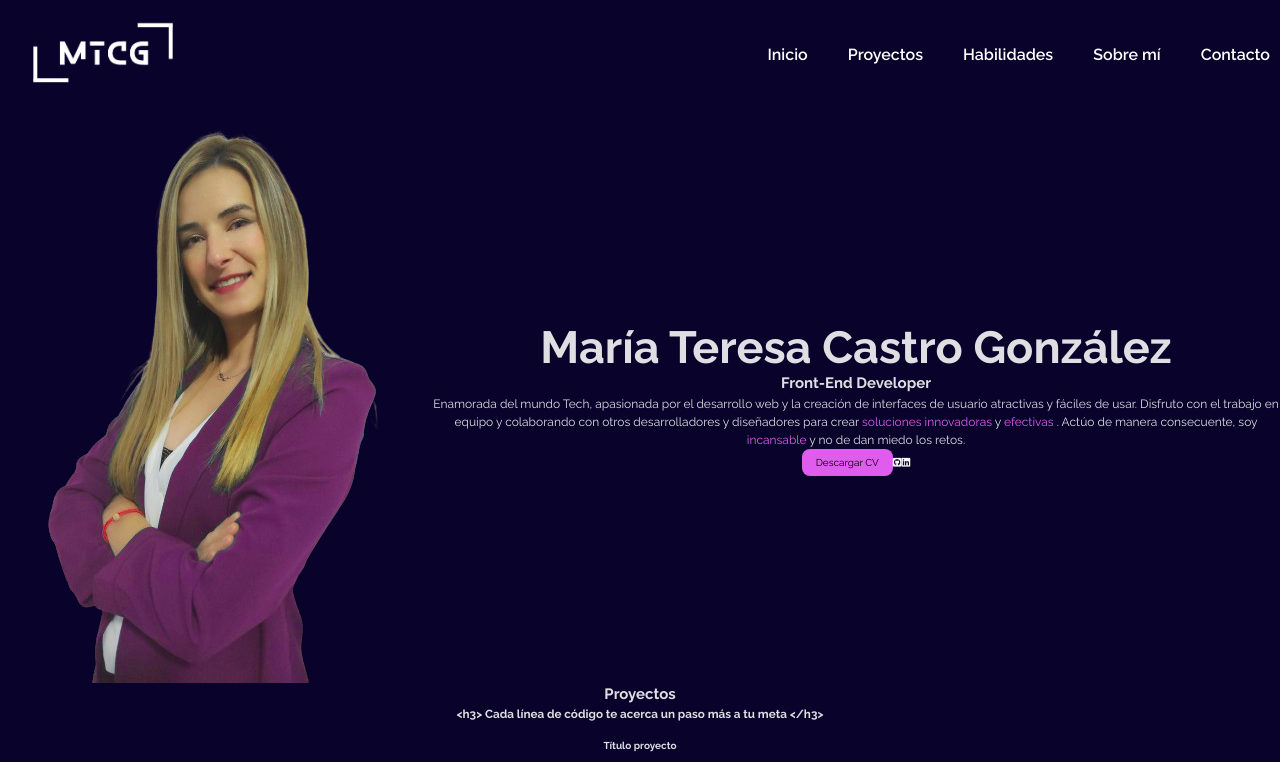
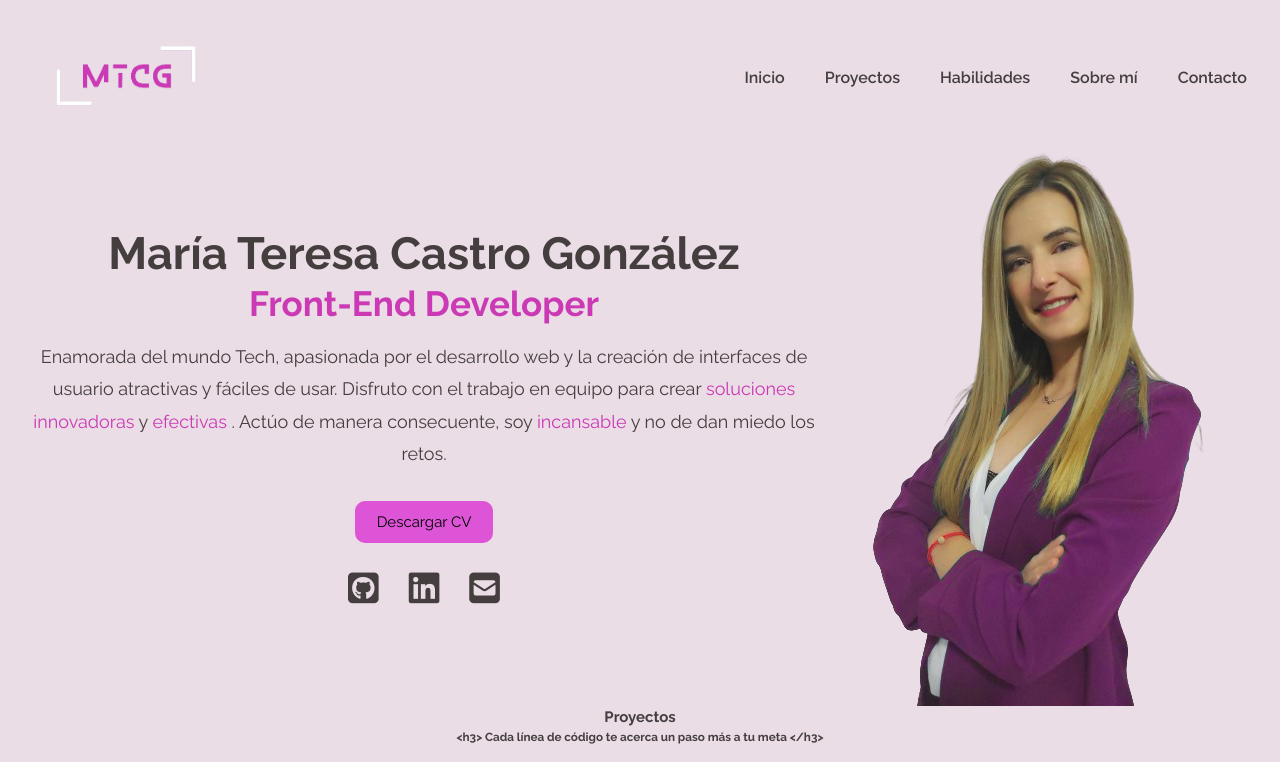
Before and after one commit to mteresacastro/My-Portfolio, a React (Vite) app: page / in a window 1280 px wide. Shown: the top 762 px of the page. Built offline with nearby package versions, Linux system fonts and the light colour scheme.

Commit message:
finished intro

```diff
--- a/src/components/App.jsx
+++ b/src/components/App.jsx
@@ -60,9 +60,11 @@ function App() {
         </section>
         <section className="mainContact" id="mainContact">
           <h2>Contacta conmigo</h2>
-          <form action="https://formsubmit.co/your@email.com" method="POST">
+          <form action="https://formsubmit.co/m.teresacastrogonzalez@gmail.com" method="POST">
             <label htmlFor="email">E-mail</label>
             <input name="email" id="email" type="text" placeholder="email@correo.com" />
+            <label htmlFor="subject">Asunto</label>
+            <input name="subject" id="subject" type="text" placeholder="Tema a tratar..." />
             <label htmlFor="contact">Mensaje</label>
             <textarea name="contact" id="" cols="30" rows="10" placeholder="Estamos interesados en tu perfil..."></textarea>
             <div><button type="submit">Enviar</button></div>
--- a/src/components/Header.jsx
+++ b/src/components/Header.jsx
@@ -2,7 +2,7 @@
 import '../styles/header.scss';
 import PropTypes from 'prop-types';
 
-import milogo from '../../src/assets/milogo.png'
+import milogo from '../../src/assets/miLogoMorado.png'
 
 function Header({ toggleMenu, menuShow }) {
 
--- a/src/components/IntroSection.jsx
+++ b/src/components/IntroSection.jsx
@@ -12,13 +12,14 @@ function IntroSection() {
             <div className="mainIntro__data">
                 <h1 className="mainIntro__data--h1">María Teresa Castro González</h1>
                 <h2 className="mainIntro__data--h2">Front-End Developer</h2>
-                <p className="mainIntro__data--desc">Enamorada del mundo Tech, apasionada por el desarrollo web y la creación de interfaces de usuario atractivas y fáciles de usar. Disfruto con el trabajo en equipo y colaborando con otros desarrolladores y diseñadores para crear <span className="mainIntro__data--desc-span">soluciones innovadoras</span> y <span className="mainIntro__data--desc-span">efectivas</span> . Actúo de manera consecuente, soy <span className="mainIntro__data--desc-span">incansable</span> y no de dan miedo los retos.</p>
+                <p className="mainIntro__data--desc">Enamorada del mundo Tech, apasionada por el desarrollo web y la creación de interfaces de usuario atractivas y fáciles de usar. Disfruto con el trabajo en equipo para crear <span className="mainIntro__data--desc-span">soluciones innovadoras</span> y <span className="mainIntro__data--desc-span">efectivas</span> . Actúo de manera consecuente, soy <span className="mainIntro__data--desc-span">incansable</span> y no de dan miedo los retos.</p>
+                <a href="../src/assets/CV_Teresa_Castro_G.pdf" download="MTeresaCastro-CV.pdf">
+                    <button className="btn">Descargar CV</button>
+                </a>
                 <div className='mainIntro__data--contactInfo'>
-                    <a href="../src/assets/CV_Teresa_Castro_G.pdf" download="MTeresaCastro-CV.pdf">
-                        <button className="btn">Descargar CV</button>
-                    </a>
                     <a href="https://github.com/mteresacastro" target='_blank' rel="noreferrer"><i className="fa-brands fa-square-github"></i></a>
                     <a href="https://www.linkedin.com/in/mteresacastro" target='_blank' rel="noreferrer"><i className="fa-brands fa-linkedin"></i></a>
+                    <a href="mailto:m.teresacastrogonzalez@gmail.com" target='_blank' rel="noreferrer"><i className="fa-solid fa-square-envelope"></i></a>
                 </div>
             </div>
 
@@ -27,9 +28,4 @@ function IntroSection() {
     );
 }
 
-IntroSection.propTypes = {
-    toggleMenu: PropTypes.func.isRequired,
-    menuShow: PropTypes.bool.isRequired
-};
-
 export default IntroSection;
--- a/src/index.css
+++ b/src/index.css
@@ -2,20 +2,18 @@
   font-family: 'Raleway', sans-serif;
   line-height: 1.5;
   font-weight: 400;
-  margin:0;
-  padding:0.5;
-  color-scheme: light dark;
-  color: rgba(255, 255, 255, 0.87);
-  background-color: #09022a;
+  margin:2.3rem;
+  color: rgba(43, 38, 38, 0.87);
+  background-color: #eadde6;
 }
 
 a {
   font-weight: 600;
-  color: #ffffff;
+  color:rgba(43, 38, 38, 0.87);
   text-decoration: inherit;
 }
 a:hover {
-  color: #DF5CEF;
+  color: #dd54d6;
   text-decoration: underline;
 }
 
@@ -33,13 +31,14 @@ h1 {
 }
 
 button {
-  border-radius: 8px;
+  border-radius: 10px;
   border: 2px solid transparent;
-  padding: 0.6em 1.2em;
-  font-size: 1em;
+  padding: 1rem 2rem;
+  margin: 2rem;
+  font-size: 1.5rem;
   font-weight: 500;
   font-family: inherit;
-  background-color: #DF5CEF;
+  background-color: #dd54d6;
   cursor: pointer;
 }
 button:hover {
--- a/src/styles/header.scss
+++ b/src/styles/header.scss
@@ -6,7 +6,7 @@
     flex-direction: column;
     justify-content: space-between;
     align-items: center;
-    background-color: #09022a;
+    background-color:  #eadde6;
     margin-top: 0.5rem;
     font-size: 16px;
 
@@ -18,13 +18,13 @@
     }
     &__burguer{
         margin: 0 2rem;
-        color: white;
+        color:  rgba(43, 38, 38, 0.87);
         font-size: 3rem;
-        background-color: #09022a;
+        background-color:  #eadde6;
         padding:0;
         :hover{
-            color: #DF5CEF;
-            background-color: #09022a;
+            color: #cc39b4;;
+            background-color: #eadde6;
             padding:0;
             cursor: pointer;
         }
--- a/src/styles/introSection.scss
+++ b/src/styles/introSection.scss
@@ -9,19 +9,32 @@
     &__data{
 
         &--h1{
-            font-size: 4.5rem;
+            font-size: 45px;
             margin-top: 1rem;
         }
-        &--h2{}
+        &--h2{
+            font-size: 3.5rem;
+            color: #cc39b4;
+        }
         &--desc{
-            font-size: 1.2rem;
+            font-size: 18px;
+            font-weight: 400;
+            line-height: 1.8;
+            margin: 1rem;
             &-span{
-                color: #DF5CEF;
+                color: #cc39b4;
             }
         }
+        &--contactInfo{
+                font-size: 3.5rem;
+                display:flex;
+                gap: 3rem;
+                align-items: center;
+                justify-content: center;
+            }
 
     }
     @media all and (min-width: 768px){
-        flex-direction: row;
+        flex-direction: row-reverse;
     }
 }
```
Also changed, not shown: src/assets/miLogoMorado.png (added), src/images/miLogoMorado.png (added).
